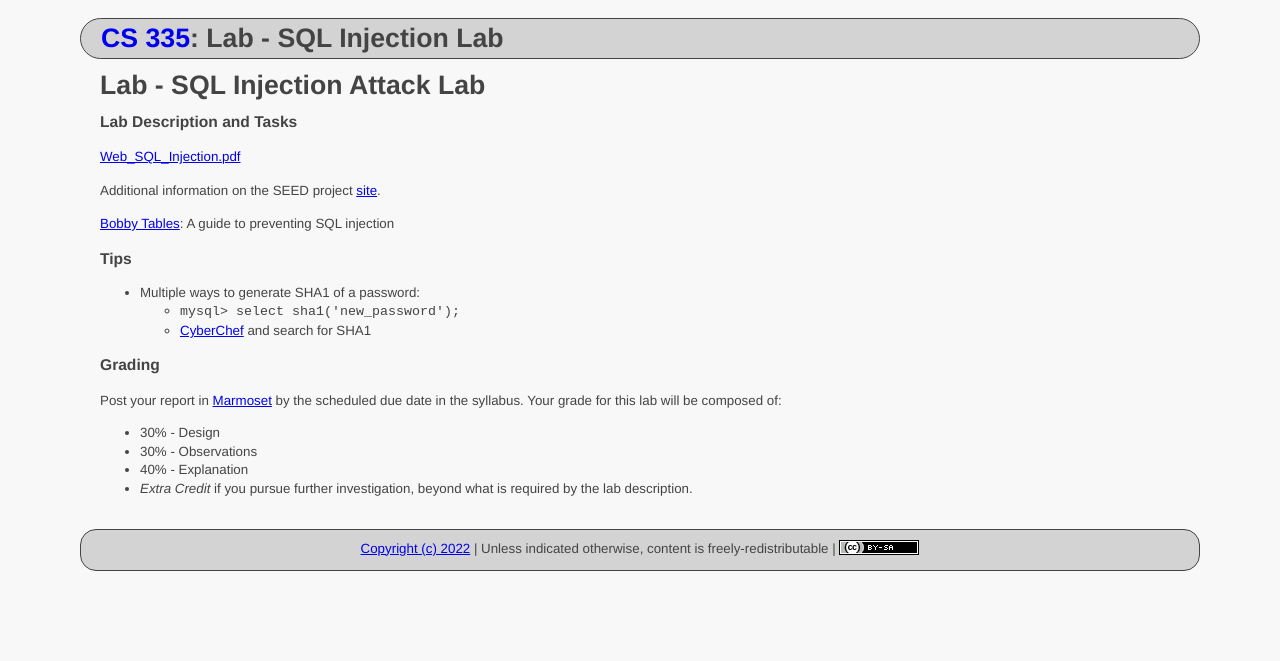
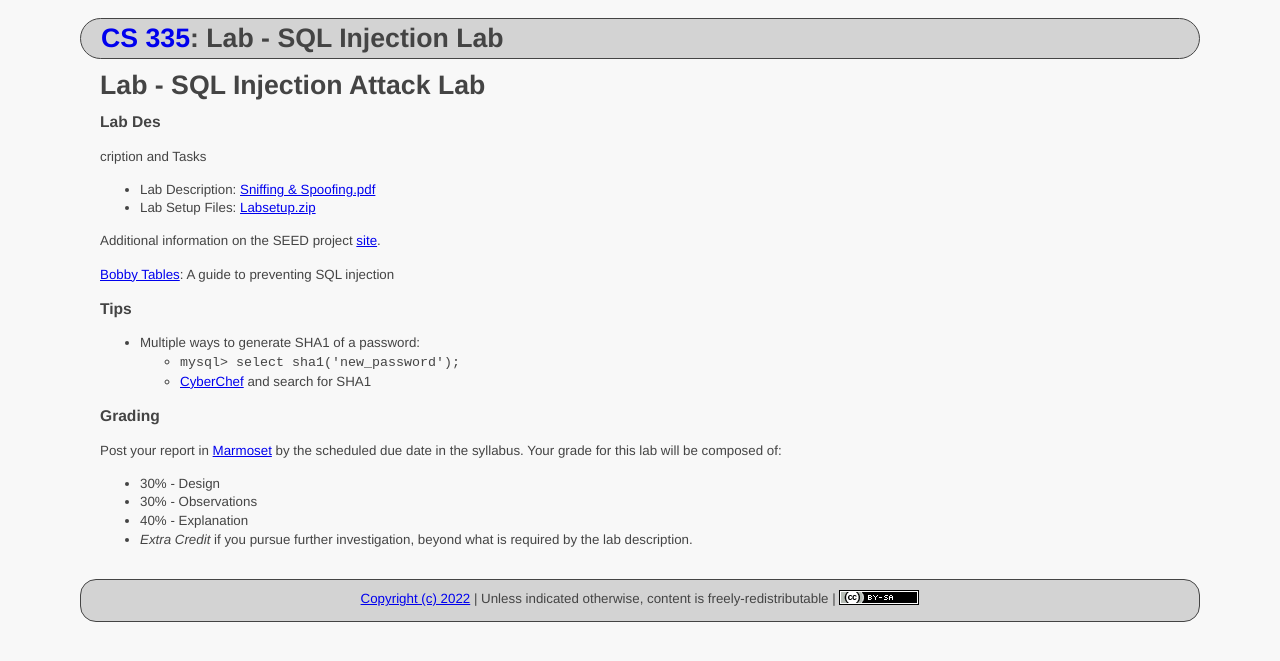
Before and after one commit to ycpcs/cs335-spring2022, a Jekyll site: the page built from labs/sql_attack.md, in a window 1280 px wide. Shown: the top 661 px of the page. Built offline with Jekyll 4.4.1, drawn with Linux system fonts in a browser that asks for light colours.

Commit message:
add sqli

```diff
--- a/labs/sql_attack.md
+++ b/labs/sql_attack.md
@@ -6,11 +6,13 @@ title: Lab - SQL Injection Lab
 
 # Lab - SQL Injection Attack Lab
 
-### Lab Description and Tasks
+### Lab Des
+cription and Tasks
 
-[Web_SQL_Injection.pdf](Web_SQL_Injection.pdf)
+- Lab Description: [Sniffing & Spoofing.pdf](sqli\Web_SQL_Injection.pdf)
+- Lab Setup Files: [Labsetup.zip](sqli\Labsetup.zip)
 
-Additional information on the SEED project [site](https://seedsecuritylabs.org/Labs_16.04/Web/Web_SQL_Injection/).
+Additional information on the SEED project [site](https://seedsecuritylabs.org/Labs_20.04/Web/Web_SQL_Injection/).
 
 [Bobby Tables](https://bobby-tables.com/): A guide to preventing SQL injection
 
```
Also changed, not shown: code/index.md (+0 -1 lines), index.md (+1 -6 lines), labs/index.md (+1 -1 lines), 2 other files.
